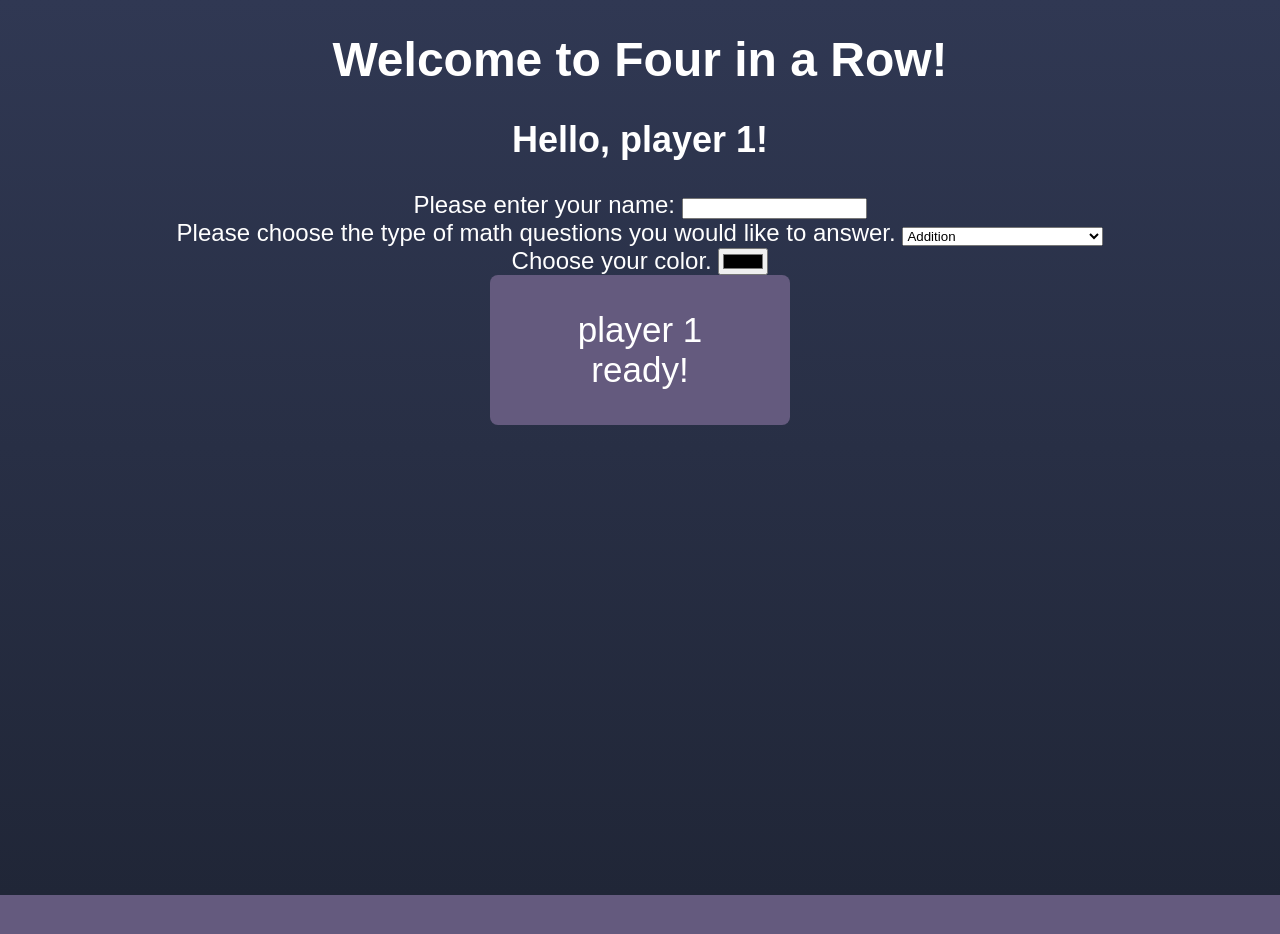
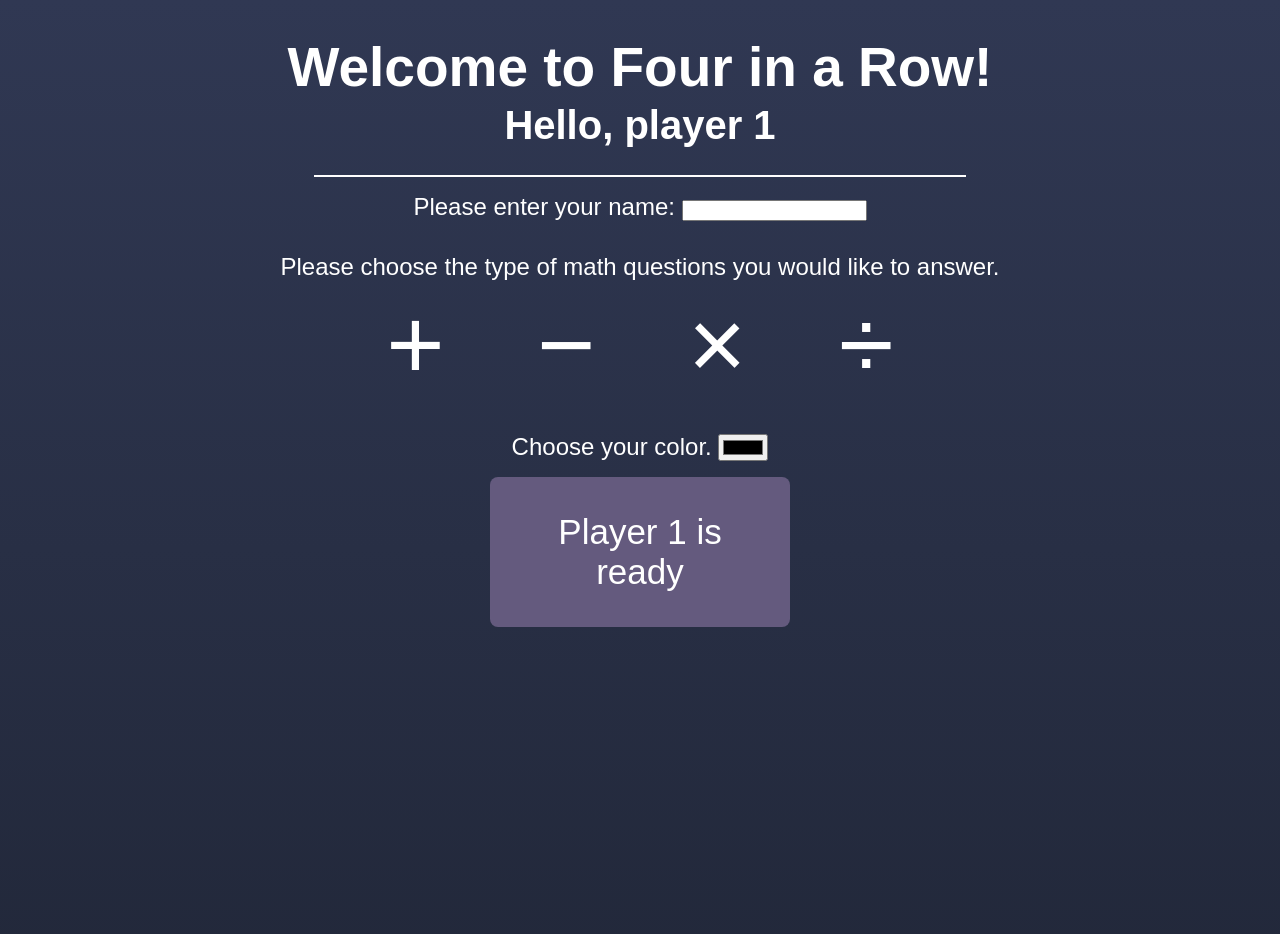
Before and after one commit to Abbie-Bowen/Math-Four-In-A-Row, a plain HTML site: page index.html in a window 1280 px wide. Before the commit the page ends 895 px from the top, so only its background shows below. Drawn offline with nearby package versions, Linux system fonts and the light colour scheme; a web font is replaced by a local one.

Commit message:
making things prettier

```diff
--- a/app.js
+++ b/app.js
@@ -13,8 +13,8 @@ beginGameButton.addEventListener("click", beginGameOrCreatePlayers);
 function updateTextContent() {
   document.getElementById(
     "player"
-  ).textContent = `Hello, player ${currentPlayer}!`;
-  beginGameButton.textContent = `player ${currentPlayer} ready!`;
+  ).textContent = `Hello, player ${currentPlayer}`;
+  beginGameButton.textContent = `Player ${currentPlayer} is ready`;
 }
 /**
  *Listen for keyboard presses for token
--- a/index.html
+++ b/index.html
@@ -14,6 +14,7 @@
 		-->
       <h1>Welcome to Four in a Row!</h1>
       <h2 id="player">Player One</h2>
+      <div class="line"></div>
       <form id="player-selections" action="index.html" method="post">
           <div>
             <label for="name">Please enter your name:</label>
@@ -22,15 +23,34 @@
         <!--
     			Buttons for player to choose math type
     		-->
-          <div>
-            <label for="math">Please choose the type of math questions you would like to answer.</label>
-            <select id="math" name="math">
-              <option hidden>Select type of math questions.</option>
-              <option value="addition" selected>Addition</option>
-              <option value="subtraction">Subtraction</option>
-              <option value="mulitiplication">Multiplication</option>
-              <option value="division">Division</option>
-            </select>
+          <div class = "math-questions">
+            <span id="math">Please choose the type of math questions you would like to answer.</span><br>
+              <div  class = 'flex-container'>
+                <div>
+                  <input type="radio" id="addition" name="math" value="addition" checked>
+                  <label for = addition>
+                    <span class="math-symbol">&plus;</span>
+                  </label>
+                </div>
+                <div>
+              <input type="radio" id="subtraction" name="math"  value="subtraction">
+              <label for = subtraction>
+                <span class="math-symbol">&minus;</span>
+              </label>
+            </div>
+            <div>
+              <input type="radio" id="mulitiplication" name="math"  value="mulitiplication">
+              <label for = mulitiplication>
+                <span class="math-symbol">&times;</span>
+              </label>
+            </div>
+            <div>
+              <input type="radio" id="division" name="math"  value="division">
+              <label for = division>
+                <span class="math-symbol">&divide;</span>
+              </label>
+            </div>
+            </div>
           </div>
         <!--
     			Input for player to choose their token color
--- a/style.css
+++ b/style.css
@@ -48,6 +48,39 @@ body {
 
 #player-selections-form {
   display: block;
+}
+
+#player-selections {
+  margin: auto;
+  line-height: 60px;
+}
+
+.math-symbol {
+  font-size: 100px;
+}
+
+input[type=radio] {
+  opacity: 0;
+  position: absolute;
+}
+
+.math-questions .flex-container {
+  display: flex;
+  flex-direction: row;
+  justify-content: space-around;
+  height: 120px;
+  width: 600px;
+  margin-left: auto;
+  margin-right: auto;
+  align-items: center;
+}
+
+input[type=radio]: focus + label span.math-symbol {
+  background-color: #645a7e;
+}
+
+input[type=radio]:focus + label span.math-symbol {
+  border: white solid 2px;
 }
 
 div.math-problem {
@@ -178,3 +211,29 @@ circle {
 	left: 0;
 	right: 0;
 }
+
+h1 {
+position: relative;
+top: 20px;
+margin: 20px;
+font-size: 55px;
+text-align: center;
+line-height: 55px;
+}
+
+h2 {
+position: relative;
+margin: 20px;
+font-size: 40px;
+text-align: center;
+line-height: 60px;
+}
+
+.line {
+position: relative;
+margin-left: auto;
+margin-right: auto;
+width: 650px;
+height: 0px;
+border: 1px solid white;
+}
```
